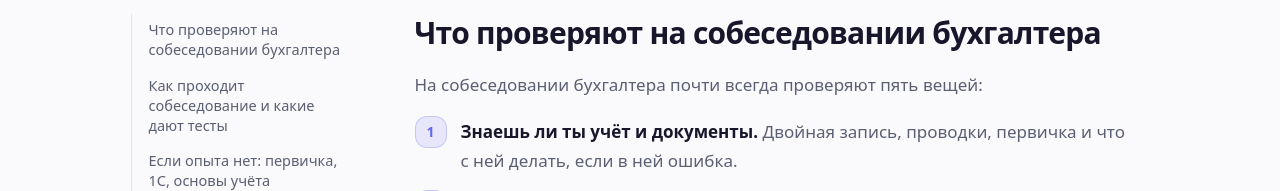
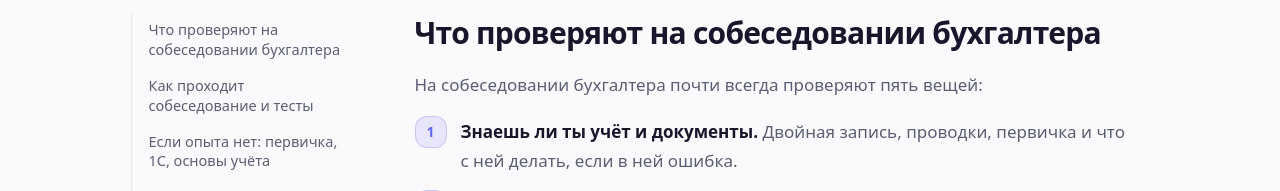
Before and after one commit to Alextrusk27/workbit, a React (Vite) app in the folder frontend/: page /blog/interview-questions/accountant in a window 1280 px wide. Shown: the part 368-559 px from the top of the page. Built offline with nearby package versions, Linux system fonts and the light colour scheme; no server answers; a web font is replaced by a local one.

Commit message:
refactor(seo): shorten accountant article section title

```diff
--- a/frontend/src/content/articles/interview-questions/accountant.ts
+++ b/frontend/src/content/articles/interview-questions/accountant.ts
@@ -25,7 +25,7 @@ export const article: Article = {
     },
     {
       id: 'format',
-      title: 'Как проходит собеседование и какие дают тесты',
+      title: 'Как проходит собеседование и тесты',
       blocks: [
         'Обычно собеседование бухгалтера складывается из нескольких частей, и не все из них устные:',
         {
```
